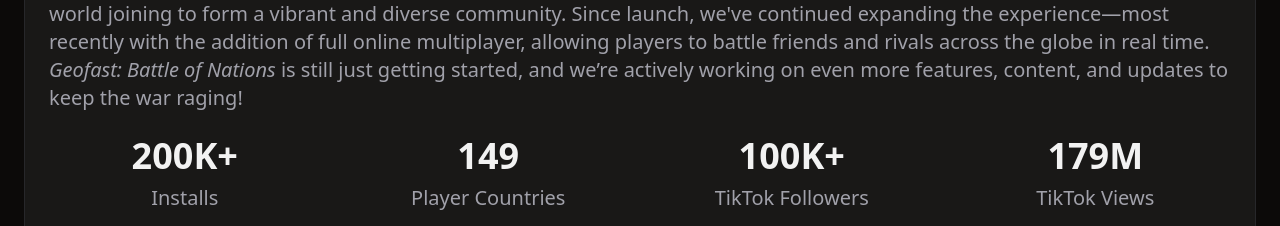
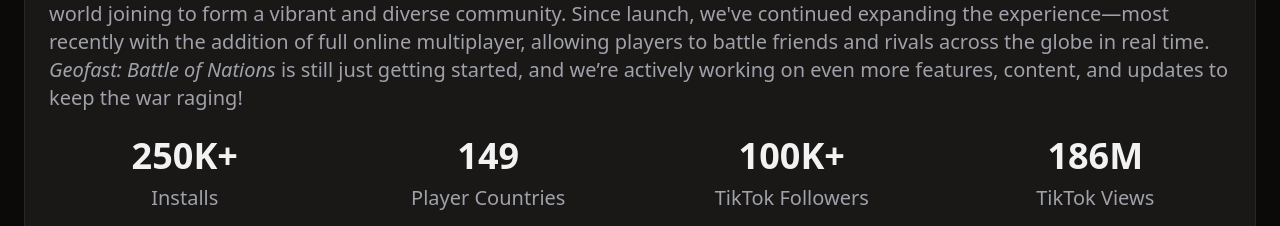
Before and after one commit to utkarshtrivedimdz/geofast-landing-page, a React (Vite) app: page / in a window 1280 px wide. Shown: the part 3780-4006 px from the top of the page. Built offline with nearby package versions, Linux system fonts and the light colour scheme.

Commit message:
Update Statistics.tsx

```diff
--- a/src/components/Statistics.tsx
+++ b/src/components/Statistics.tsx
@@ -6,7 +6,7 @@ export const Statistics = () => {
 
   const stats: statsProps[] = [
     {
-      quantity: "200K+",
+      quantity: "250K+",
       description: "Installs",
     },
     {
@@ -18,7 +18,7 @@ export const Statistics = () => {
       description: "TikTok Followers",
     },
     {
-      quantity: "179M",
+      quantity: "186M",
       description: "TikTok Views",
     },
   ];
```
